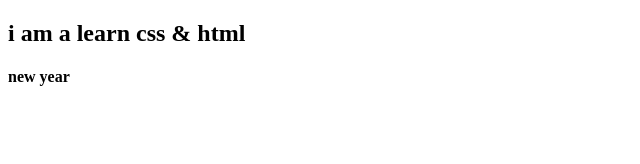
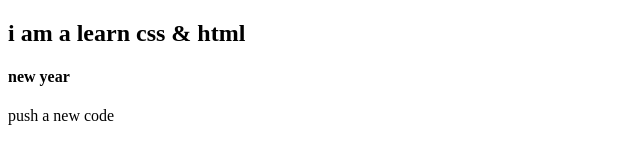
Before and after one commit to shohag1994/my-4th-repo, a plain HTML site: page index.html in a window 1280 px wide. Shown: the whole page, without its empty margins (0-640 px from the left). Drawn offline with Linux system fonts and the light colour scheme.

Commit message:
paraghap add

```diff
--- a/index.html
+++ b/index.html
@@ -8,5 +8,6 @@
 <body>
     <h2> i am a learn css & html</h2>
     <h4> new year</h4>
+    <p>push a new code</p>
 </body>
 </html>
```
